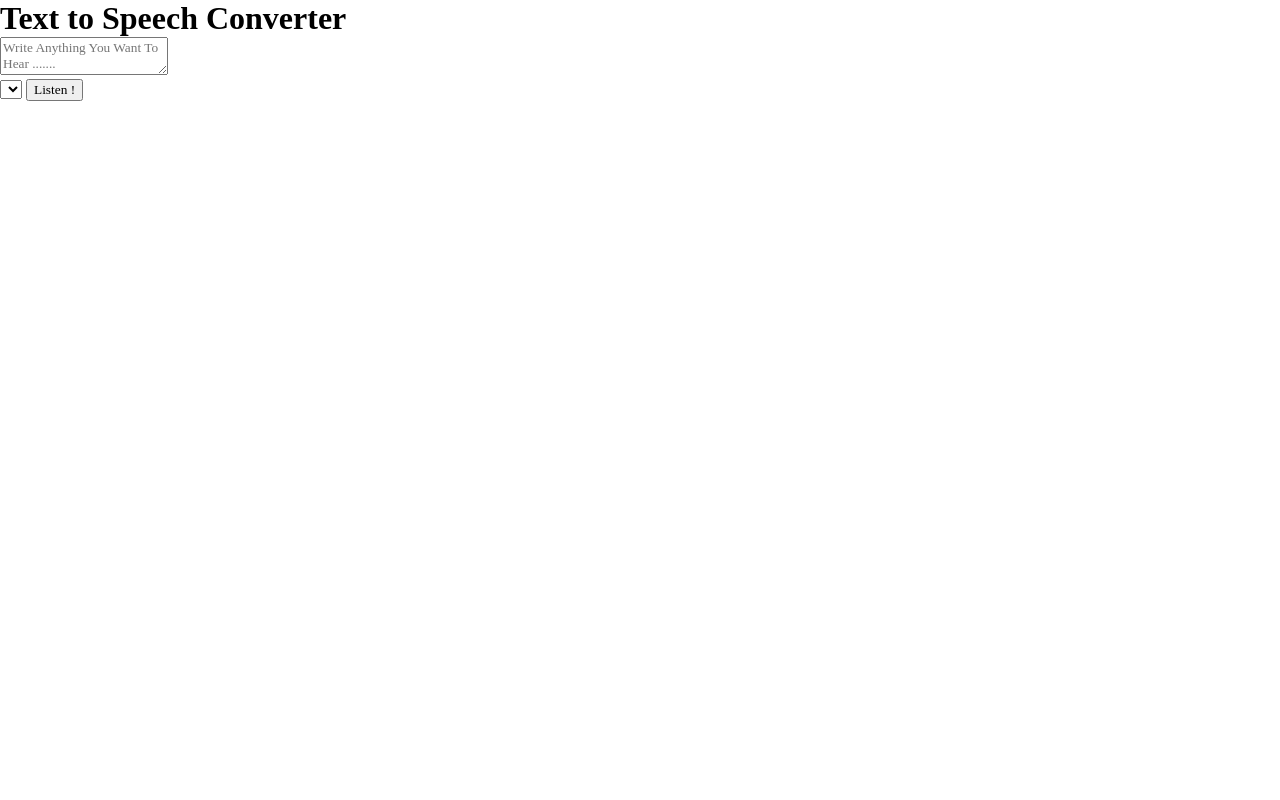
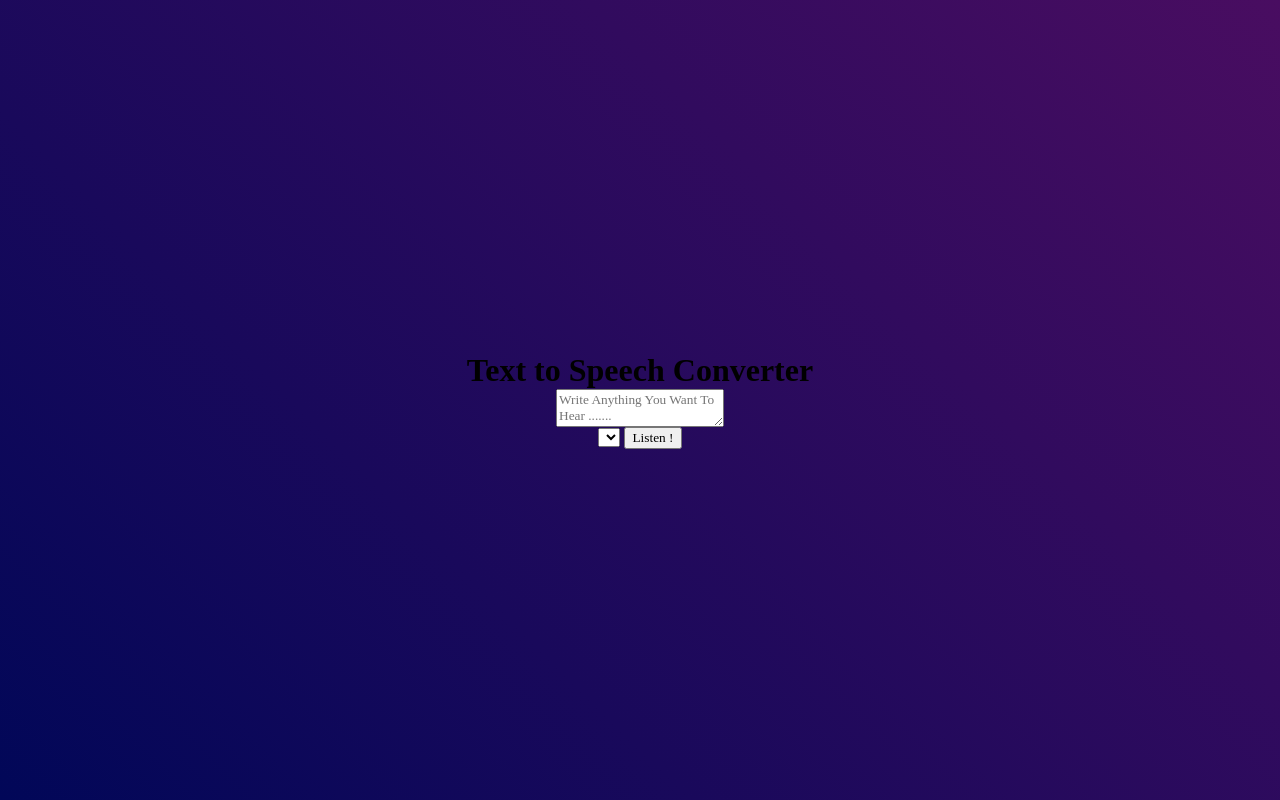
Before and after one commit to ArjunB126/Text_To_Speech_Converter, a plain HTML site: page index.html in a window 1280 px wide. Drawn offline with Linux system fonts and the light colour scheme.

Commit message:
Hero Section Styling

```diff
--- a/style.css
+++ b/style.css
@@ -1,2 +1,11 @@
 * { margin: 0; box-sizing: border-box; font-family: 'Times New Roman', Times, serif;}
 body, html { height: 100%; }
+.hero {
+    display: flex;
+    align-items: center;
+    justify-content: center;
+    flex-direction: column;
+    background: linear-gradient(45deg, #010758, #490d61);
+    height: 100%;
+    padding: 20px;
+}
```
